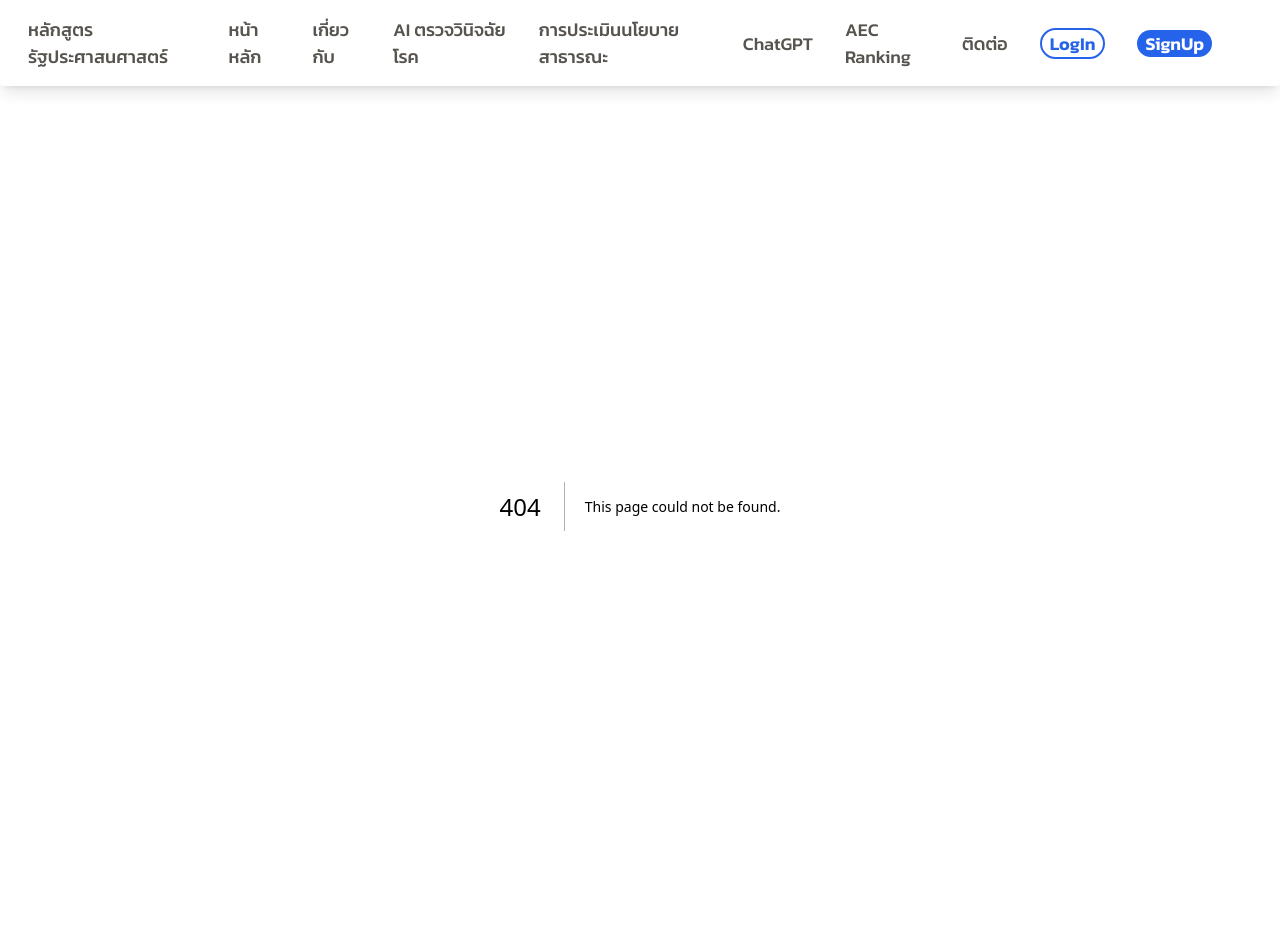
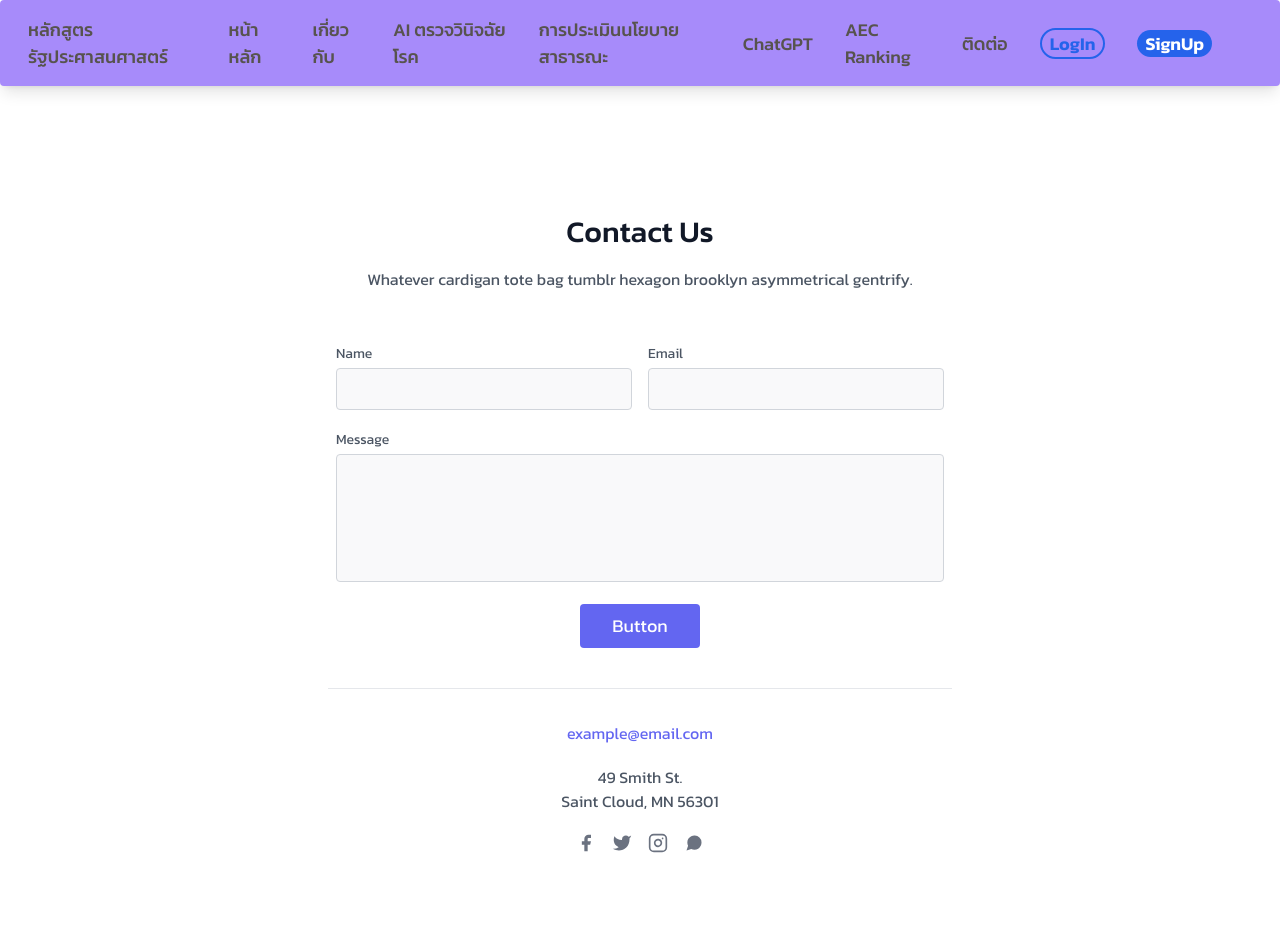
Before and after one commit to treeya14/ppp-and-administration-in-digital-age-1-2567, a Next.js app: page /contact in a window 1280 px wide. Before the commit this address had no page. Shown: the top 952 px of the page. Built offline with nearby package versions, Linux system fonts and the light colour scheme.

Commit message:
first commit

```diff
--- /dev/null
+++ b/src/app/components/Contact.tsx
@@ -0,0 +1,138 @@
+import React from "react";
+
+export default function Contact() {
+  return (
+    <div>
+      <section className="text-gray-600 body-font relativeshadow-lg p-3 mb-5 bg-body rounded">
+        <div className="container px-5 py-24 mx-auto">
+          <div className="flex flex-col text-center w-full mb-12">
+            <h1 className="sm:text-3xl text-2xl font-medium title-font mb-4 text-gray-900">
+              Contact Us
+            </h1>
+            <p className="lg:w-2/3 mx-auto leading-relaxed text-base">
+              Whatever cardigan tote bag tumblr hexagon brooklyn asymmetrical
+              gentrify.
+            </p>
+          </div>
+          <div className="lg:w-1/2 md:w-2/3 mx-auto">
+            <div className="flex flex-wrap -m-2">
+              <div className="p-2 w-1/2">
+                <div className="relative">
+                  <label
+                    htmlFor="name"
+                    className="leading-7 text-sm text-gray-600"
+                  >
+                    Name
+                  </label>
+                  <input
+                    type="text"
+                    id="name"
+                    name="name"
+                    className="w-full bg-gray-100 bg-opacity-50 rounded border border-gray-300 focus:border-indigo-500 focus:bg-white focus:ring-2 focus:ring-indigo-200 text-base outline-none text-gray-700 py-1 px-3 leading-8 transition-colors duration-200 ease-in-out"
+                  />
+                </div>
+              </div>
+              <div className="p-2 w-1/2">
+                <div className="relative">
+                  <label
+                    htmlFor="email"
+                    className="leading-7 text-sm text-gray-600"
+                  >
+                    Email
+                  </label>
+                  <input
+                    type="email"
+                    id="email"
+                    name="email"
+                    className="w-full bg-gray-100 bg-opacity-50 rounded border border-gray-300 focus:border-indigo-500 focus:bg-white focus:ring-2 focus:ring-indigo-200 text-base outline-none text-gray-700 py-1 px-3 leading-8 transition-colors duration-200 ease-in-out"
+                  />
+                </div>
+              </div>
+              <div className="p-2 w-full">
+                <div className="relative">
+                  <label
+                    htmlFor="message"
+                    className="leading-7 text-sm text-gray-600"
+                  >
+                    Message
+                  </label>
+                  <textarea
+                    id="message"
+                    name="message"
+                    className="w-full bg-gray-100 bg-opacity-50 rounded border border-gray-300 focus:border-indigo-500 focus:bg-white focus:ring-2 focus:ring-indigo-200 h-32 text-base outline-none text-gray-700 py-1 px-3 resize-none leading-6 transition-colors duration-200 ease-in-out"
+                    defaultValue={""}
+                  />
+                </div>
+              </div>
+              <div className="p-2 w-full">
+                <button className="flex mx-auto text-white bg-indigo-500 border-0 py-2 px-8 focus:outline-none hover:bg-indigo-600 rounded text-lg">
+                  Button
+                </button>
+              </div>
+              <div className="p-2 w-full pt-8 mt-8 border-t border-gray-200 text-center">
+                <a className="text-indigo-500">example@email.com</a>
+                <p className="leading-normal my-5">
+                  49 Smith St.
+                  <br />
+                  Saint Cloud, MN 56301
+                </p>
+                <span className="inline-flex">
+                  <a className="text-gray-500">
+                    <svg
+                      fill="currentColor"
+                      strokeLinecap="round"
+                      strokeLinejoin="round"
+                      strokeWidth={2}
+                      className="w-5 h-5"
+                      viewBox="0 0 24 24"
+                    >
+                      <path d="M18 2h-3a5 5 0 00-5 5v3H7v4h3v8h4v-8h3l1-4h-4V7a1 1 0 011-1h3z" />
+                    </svg>
+                  </a>
+                  <a className="ml-4 text-gray-500">
+                    <svg
+                      fill="currentColor"
+                      strokeLinecap="round"
+                      strokeLinejoin="round"
+                      strokeWidth={2}
+                      className="w-5 h-5"
+                      viewBox="0 0 24 24"
+                    >
+                      <path d="M23 3a10.9 10.9 0 01-3.14 1.53 4.48 4.48 0 00-7.86 3v1A10.66 10.66 0 013 4s-4 9 5 13a11.64 11.64 0 01-7 2c9 5 20 0 20-11.5a4.5 4.5 0 00-.08-.83A7.72 7.72 0 0023 3z" />
+                    </svg>
+                  </a>
+                  <a className="ml-4 text-gray-500">
+                    <svg
+                      fill="none"
+                      stroke="currentColor"
+                      strokeLinecap="round"
+                      strokeLinejoin="round"
+                      strokeWidth={2}
+                      className="w-5 h-5"
+                      viewBox="0 0 24 24"
+                    >
+                      <rect width={20} height={20} x={2} y={2} rx={5} ry={5} />
+                      <path d="M16 11.37A4 4 0 1112.63 8 4 4 0 0116 11.37zm1.5-4.87h.01" />
+                    </svg>
+                  </a>
+                  <a className="ml-4 text-gray-500">
+                    <svg
+                      fill="currentColor"
+                      strokeLinecap="round"
+                      strokeLinejoin="round"
+                      strokeWidth={2}
+                      className="w-5 h-5"
+                      viewBox="0 0 24 24"
+                    >
+                      <path d="M21 11.5a8.38 8.38 0 01-.9 3.8 8.5 8.5 0 01-7.6 4.7 8.38 8.38 0 01-3.8-.9L3 21l1.9-5.7a8.38 8.38 0 01-.9-3.8 8.5 8.5 0 014.7-7.6 8.38 8.38 0 013.8-.9h.5a8.48 8.48 0 018 8v.5z" />
+                    </svg>
+                  </a>
+                </span>
+              </div>
+            </div>
+          </div>
+        </div>
+      </section>
+    </div>
+  );
+}
--- a/src/app/components/Navbar.tsx
+++ b/src/app/components/Navbar.tsx
@@ -4,7 +4,7 @@ export default function Navbar() {
   return (
     <div>
       <div className="flex justify-center ">
-        <div className="self-center top-0 w-full max-w-9xl shadow-lg p-3 mb-5 bg-body rounded">
+        <div className="self-center top-0 w-full max-w-9xl shadow-lg p-3 mb-5 bg-body rounded bg-violet-400">
           <div className="flex justify-end items-center text-gray-700">
             {/* <div className="mx-2 my-4 ">
               <ion-icon
@@ -35,10 +35,10 @@ export default function Navbar() {
                 <a href="/aecranking">AEC Ranking</a>
               </li>
               <li className="text-stone-600 hover:text-blue-600 hover:font-bold font-medium mx-4 my-1">
-                <a href="#">ติดต่อ</a>
+                <a href="/contact">ติดต่อ</a>
               </li>
               <li className="text-blue-600 hover:text-white hover:bg-blue-600 mx-4 my-1 border-2 border-blue-600 px-2 rounded-2xl ">
-                <a href="#">LogIn</a>
+                <a href="/signin/">LogIn</a>
               </li>
               <li className="text-white bg-blue-600 px-2 rounded-2xl mx-4 my-1 hover:bg-white hover:text-blue-600 hover:border-2 hover:border-blue-600">
                 <a href="#">SignUp</a>
--- /dev/null
+++ b/src/app/contact/page.tsx
@@ -0,0 +1,10 @@
+import React from 'react'
+import Contact from '../components/Contact'
+
+export default function page() {
+  return (
+    <div>
+       <Contact/>
+    </div>
+  )
+}
```
Also changed, not shown: 1 other file (tests, documents, lock files or other folders).
